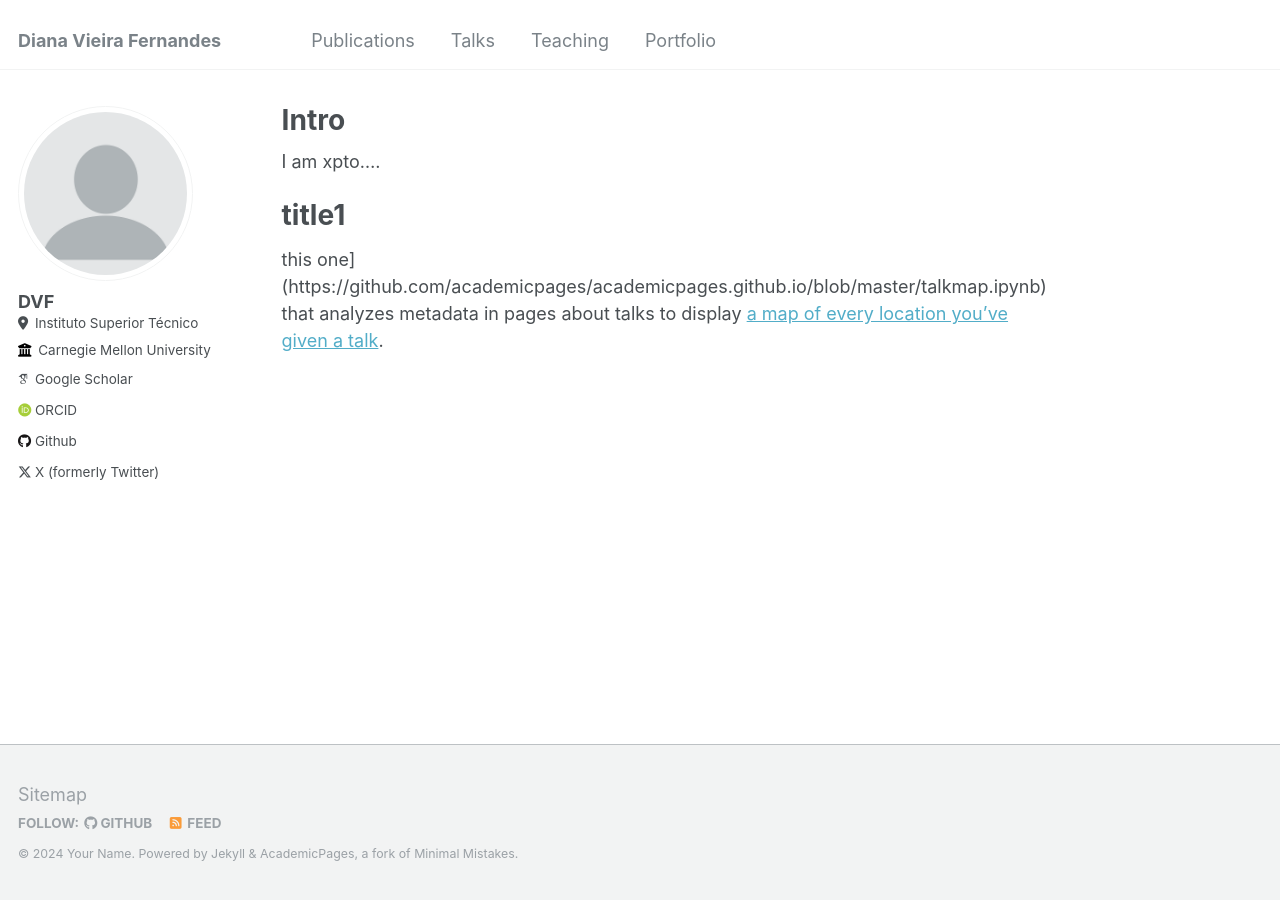
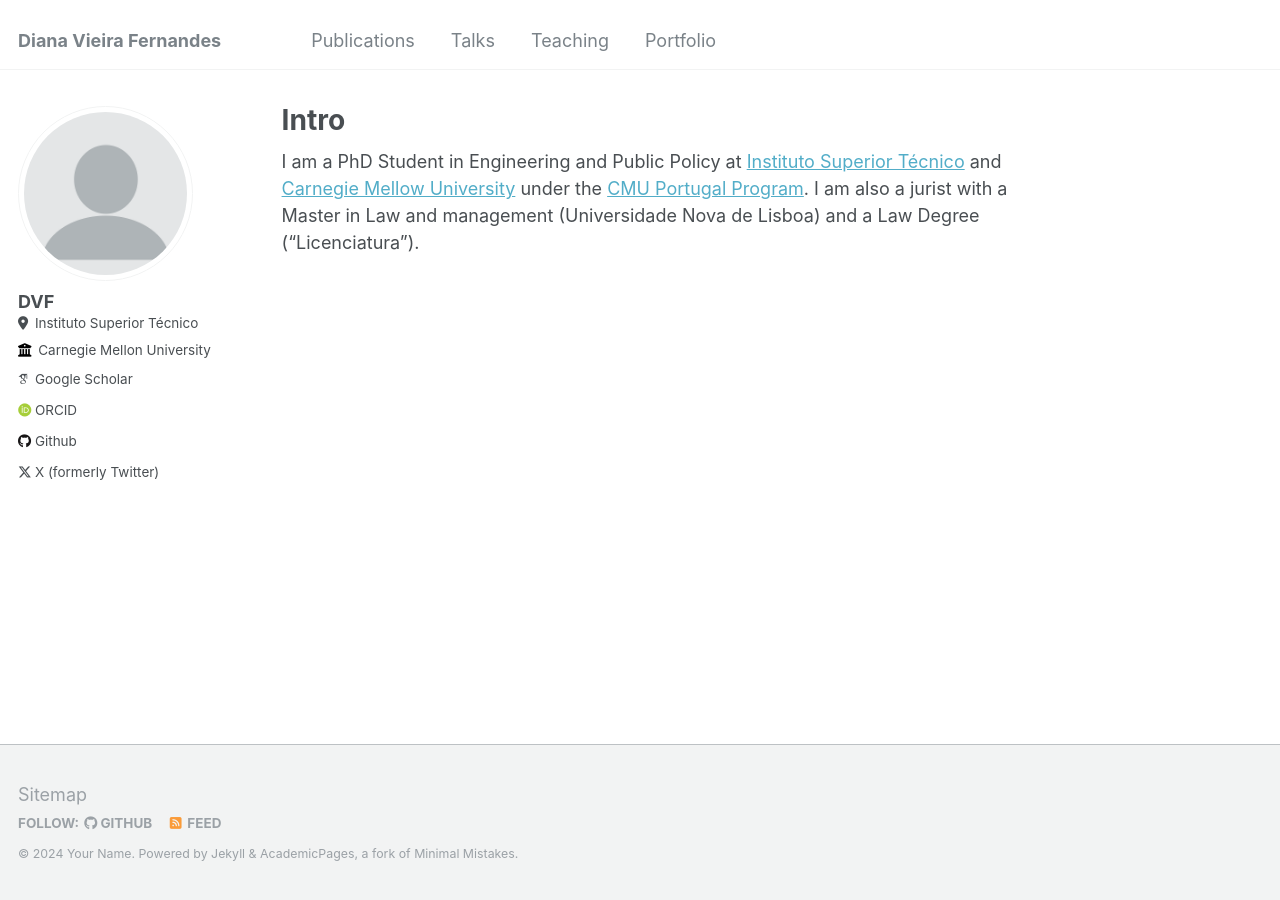
Before and after one commit to d-vf/d-vf.github.io, a Jekyll site: the page built from _pages/about.md, in a window 1280 px wide. Built offline with Jekyll 4.4.1, drawn with Linux system fonts in a browser that asks for light colours; some web fonts are replaced.

Commit message:
Update about.md

```diff
--- a/_pages/about.md
+++ b/_pages/about.md
@@ -7,8 +7,4 @@ redirect_from:
   - /about.html
 ---
 
-I am xpto....
-
-title1
-======
-this one](https://github.com/academicpages/academicpages.github.io/blob/master/talkmap.ipynb) that analyzes metadata in pages about talks to display [a map of every location you've given a talk](https://academicpages.github.io/talkmap.html).
+I am a PhD Student in Engineering and Public Policy at [Instituto Superior Técnico](https://tecnico.ulisboa.pt/pt/) and [Carnegie Mellow University](https://www.cmu.edu/epp/index.html) under the [CMU Portugal Program]([https://cmuportugal.org/). I am also a jurist with a Master in Law and management (Universidade Nova de Lisboa) and a Law Degree ("Licenciatura").
```
